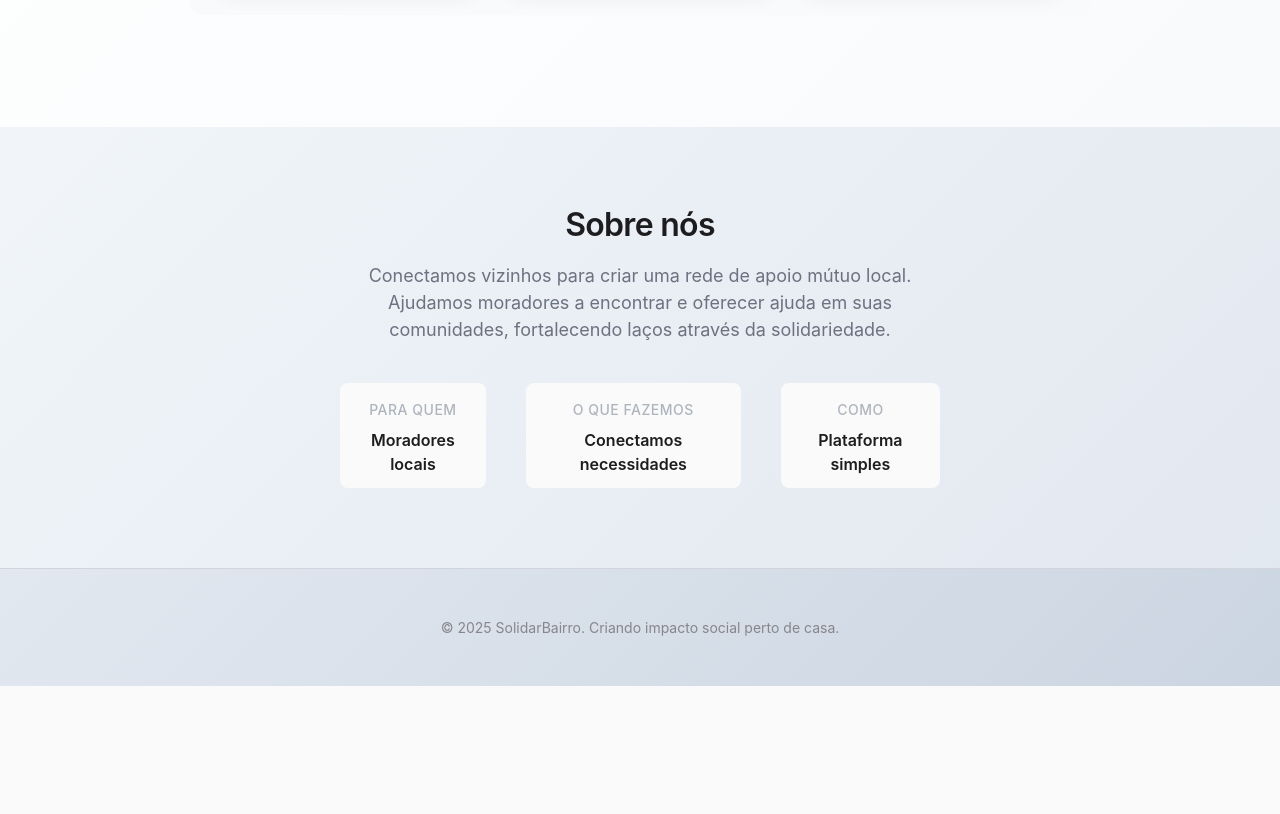
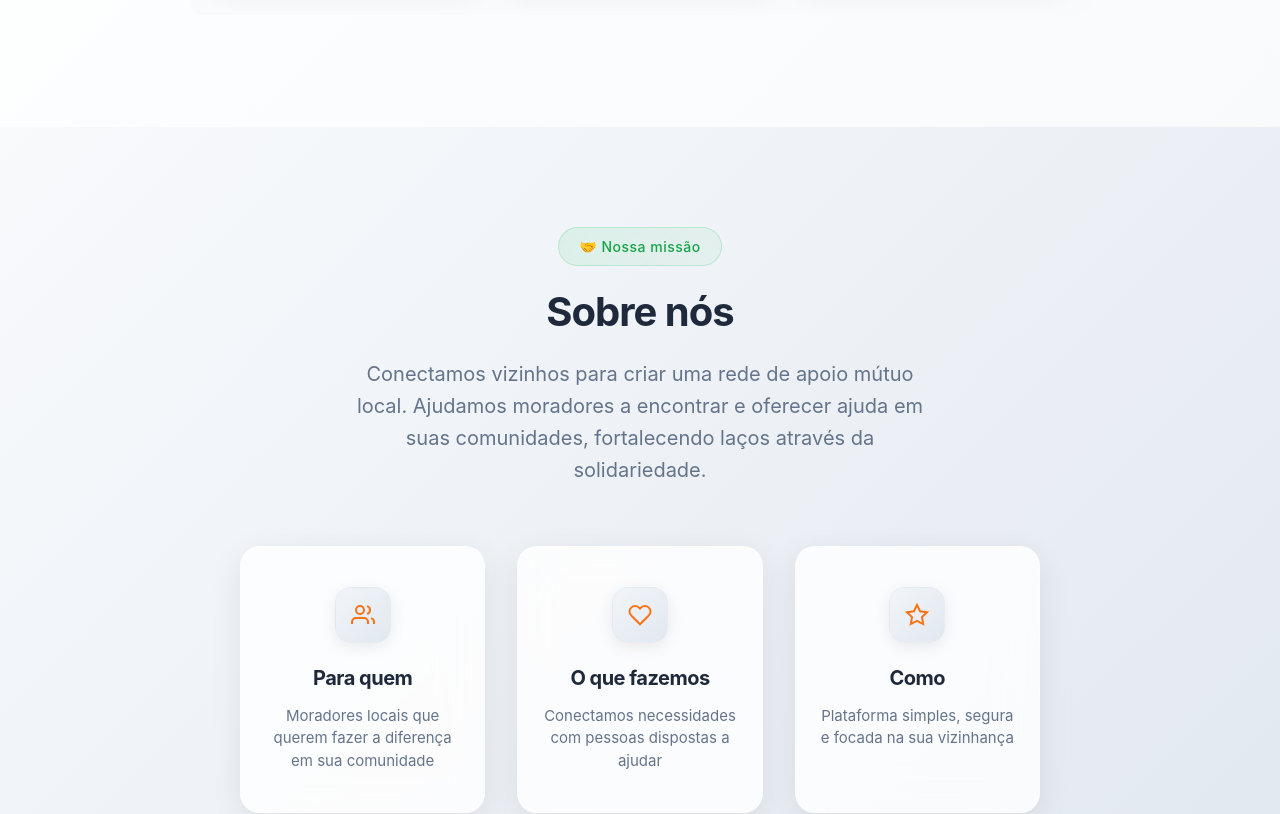
Before and after one commit to PabloAlexF/Solidar-bairro, a React (Create React App) app: page / in a window 1280 px wide. Shown: the part 1340-2154 px from the top of the page. Before the commit the page ends 2026 px from the top, so only its background shows below. Built offline with nearby package versions, Linux system fonts and the light colour scheme.

Commit message:
sessão "Sobre Nós" melhorada

```diff
--- a/src/pages/Home.js
+++ b/src/pages/Home.js
@@ -157,6 +157,10 @@ const Home = () => {
         <section className="about-section">
           <div className="container">
             <div className="about-content">
+              <div className="about-badge">
+                <span className="about-badge-text">🤝 Nossa missão</span>
+              </div>
+
               <h2 className="about-title">Sobre nós</h2>
               <p className="about-description">
                 Conectamos vizinhos para criar uma rede de apoio mútuo local.
@@ -164,18 +168,38 @@ const Home = () => {
                 fortalecendo laços através da solidariedade.
               </p>
 
-              <div className="about-stats">
-                <div className="stat">
-                  <span className="stat-label">Para quem</span>
-                  <span className="stat-value">Moradores locais</span>
+              <div className="about-grid">
+                <div className="about-card">
+                  <div className="about-icon">
+                    <svg width="24" height="24" viewBox="0 0 24 24" fill="none" stroke="currentColor" strokeWidth="2">
+                      <path d="M17 21v-2a4 4 0 0 0-4-4H5a4 4 0 0 0-4 4v2"></path>
+                      <circle cx="9" cy="7" r="4"></circle>
+                      <path d="M23 21v-2a4 4 0 0 0-3-3.87"></path>
+                      <path d="M16 3.13a4 4 0 0 1 0 7.75"></path>
+                    </svg>
+                  </div>
+                  <h3>Para quem</h3>
+                  <p>Moradores locais que querem fazer a diferença em sua comunidade</p>
                 </div>
-                <div className="stat">
-                  <span className="stat-label">O que fazemos</span>
-                  <span className="stat-value">Conectamos necessidades</span>
+
+                <div className="about-card">
+                  <div className="about-icon">
+                    <svg width="24" height="24" viewBox="0 0 24 24" fill="none" stroke="currentColor" strokeWidth="2">
+                      <path d="M20.84 4.61a5.5 5.5 0 0 0-7.78 0L12 5.67l-1.06-1.06a5.5 5.5 0 0 0-7.78 7.78l1.06 1.06L12 21.23l7.78-7.78 1.06-1.06a5.5 5.5 0 0 0 0-7.78z"></path>
+                    </svg>
+                  </div>
+                  <h3>O que fazemos</h3>
+                  <p>Conectamos necessidades com pessoas dispostas a ajudar</p>
                 </div>
-                <div className="stat">
-                  <span className="stat-label">Como</span>
-                  <span className="stat-value">Plataforma simples</span>
+
+                <div className="about-card">
+                  <div className="about-icon">
+                    <svg width="24" height="24" viewBox="0 0 24 24" fill="none" stroke="currentColor" strokeWidth="2">
+                      <path d="M12 2l3.09 6.26L22 9.27l-5 4.87 1.18 6.88L12 17.77l-6.18 3.25L7 14.14 2 9.27l6.91-1.01L12 2z"></path>
+                    </svg>
+                  </div>
+                  <h3>Como</h3>
+                  <p>Plataforma simples, segura e focada na sua vizinhança</p>
                 </div>
               </div>
             </div>
--- a/src/styles/pages/Home.css
+++ b/src/styles/pages/Home.css
@@ -40,9 +40,9 @@
   padding: 8px 20px;
   margin-bottom: 32px;
   box-shadow: 0 8px 32px rgba(0, 0, 0, 0.08);
-  opacity: 0;
-  transform: translateY(20px);
-  animation: fadeInUp 0.8s ease-out 0.2s forwards;
+  opacity: 1;
+  transform: translateY(0);
+  animation: fadeInUp 0.8s ease-out 0.2s both;
 }
 
 .badge-text {
@@ -446,62 +446,129 @@
 
 /* About Section - Clean Minimalist Style */
 .about-section {
-  background: linear-gradient(135deg, #f1f5f9 0%, #e2e8f0 100%);
-  padding: 80px 0;
+  background: linear-gradient(135deg, #f8fafc 0%, #e2e8f0 100%);
+  padding: 100px 0;
   text-align: center;
   position: relative;
 }
 
 .about-content {
-  max-width: 600px;
+  max-width: 800px;
   margin: 0 auto;
 }
 
+.about-badge {
+  display: inline-flex;
+  align-items: center;
+  background: linear-gradient(135deg, rgba(34, 197, 94, 0.1), rgba(34, 197, 94, 0.05));
+  border: 1px solid rgba(34, 197, 94, 0.2);
+  border-radius: 50px;
+  padding: 8px 20px;
+  margin-bottom: 24px;
+  opacity: 1;
+  transform: translateY(0);
+  animation: fadeInUp 0.8s ease-out 2s both;
+}
+
+.about-badge-text {
+  font-size: 14px;
+  font-weight: 500;
+  color: #16a34a;
+  letter-spacing: 0.5px;
+}
+
 .about-title {
-  font-size: 32px;
-  font-weight: 600;
-  color: #1d1d1f;
-  margin-bottom: 20px;
-  letter-spacing: -0.022em;
+  font-size: 40px;
+  font-weight: 700;
+  color: #1e293b;
+  margin-bottom: 24px;
+  letter-spacing: -0.025em;
   line-height: 1.1;
+  opacity: 1;
+  transform: translateY(0);
+  animation: fadeInUp 0.8s ease-out 2.2s both;
 }
 
 .about-description {
-  font-size: 18px;
-  color: #6b7280;
-  margin-bottom: 40px;
+  font-size: 20px;
+  color: #64748b;
+  margin-bottom: 60px;
   font-weight: 400;
-  line-height: 1.5;
+  line-height: 1.6;
+  max-width: 600px;
+  margin-left: auto;
+  margin-right: auto;
+  opacity: 1;
+  transform: translateY(0);
+  animation: fadeInUp 0.8s ease-out 2.4s both;
 }
 
-.about-stats {
-  display: flex;
-  justify-content: center;
-  gap: 40px;
-  opacity: 0;
-  transform: translateY(20px);
-  animation: fadeInUp 0.8s ease-out 0.3s forwards;
+.about-grid {
+  display: grid;
+  grid-template-columns: repeat(3, 1fr);
+  gap: 32px;
+  margin-top: 60px;
 }
 
-.stat {
-  display: flex;
-  flex-direction: column;
-  align-items: center;
-  gap: 8px;
+.about-card {
+  background: rgba(255, 255, 255, 0.8);
+  backdrop-filter: blur(20px);
+  border: 1px solid rgba(255, 255, 255, 0.3);
+  border-radius: 20px;
+  padding: 40px 24px;
+  text-align: center;
+  transition: all 0.4s ease;
+  opacity: 1;
+  transform: translateY(0);
+  animation: fadeInUp 0.8s ease-out both;
+  box-shadow: 0 8px 32px rgba(0, 0, 0, 0.08);
 }
 
-.stat-label {
-  font-size: 13px;
-  color: #9ca3af;
-  font-weight: 500;
-  text-transform: uppercase;
-  letter-spacing: 0.5px;
+.about-card:nth-child(1) { animation-delay: 2.6s; }
+.about-card:nth-child(2) { animation-delay: 2.8s; }
+.about-card:nth-child(3) { animation-delay: 3s; }
+
+.about-card:hover {
+  transform: translateY(-8px);
+  box-shadow: 0 16px 48px rgba(0, 0, 0, 0.12);
+  background: rgba(255, 255, 255, 0.95);
 }
 
-.stat-value {
-  font-size: 16px;
-  color: #1d1d1f;
-  font-weight: 600;
+.about-icon {
+  width: 56px;
+  height: 56px;
+  background: linear-gradient(135deg, #f1f5f9, #e2e8f0);
+  border: 1px solid rgba(226, 232, 240, 0.5);
+  border-radius: 16px;
+  display: flex;
+  align-items: center;
+  justify-content: center;
+  color: var(--primary);
+  margin: 0 auto 20px;
+  transition: all 0.3s ease;
+  box-shadow: 0 4px 16px rgba(0, 0, 0, 0.08);
+}
+
+.about-card:hover .about-icon {
+  transform: scale(1.1);
+  background: linear-gradient(135deg, #fff7ed, #fed7aa);
+  box-shadow: 0 8px 24px rgba(249, 115, 22, 0.2);
+}
+
+.about-card h3 {
+  font-size: 20px;
+  font-weight: 700;
+  color: #1e293b;
+  margin-bottom: 12px;
+  letter-spacing: -0.025em;
+}
+
+.about-card p {
+  color: #64748b;
+  font-size: 15px;
+  line-height: 1.5;
+  margin: 0;
+  font-weight: 400;
 }
 
 .home-footer {
@@ -520,6 +587,10 @@
 
 /* Animações */
 @keyframes fadeInUp {
+  from {
+    opacity: 0;
+    transform: translateY(30px);
+  }
   to {
     opacity: 1;
     transform: translateY(0);
@@ -815,34 +886,49 @@
 
   /* About Section Mobile */
   .about-section {
-    padding: 60px 0;
+    padding: 80px 0;
+  }
+
+  .about-badge {
+    margin-bottom: 20px;
+  }
+
+  .about-badge-text {
+    font-size: 13px;
   }
 
   .about-title {
-    font-size: 28px;
+    font-size: 32px;
+    margin-bottom: 20px;
+  }
+
+  .about-description {
+    font-size: 17px;
+    margin-bottom: 48px;
+  }
+
+  .about-grid {
+    grid-template-columns: 1fr;
+    gap: 24px;
+    margin-top: 48px;
+  }
+
+  .about-card {
+    padding: 32px 20px;
+  }
+
+  .about-icon {
+    width: 48px;
+    height: 48px;
     margin-bottom: 16px;
   }
 
-  .about-description {
-    font-size: 16px;
-    margin-bottom: 32px;
+  .about-card h3 {
+    font-size: 18px;
+    margin-bottom: 10px;
   }
 
-  .about-stats {
-    flex-direction: column;
-    gap: 20px;
-    margin-bottom: 0;
-  }
-
-  .stat {
-    gap: 6px;
-  }
-
-  .stat-label {
-    font-size: 12px;
-  }
-
-  .stat-value {
-    font-size: 15px;
+  .about-card p {
+    font-size: 14px;
   }
 }
```
